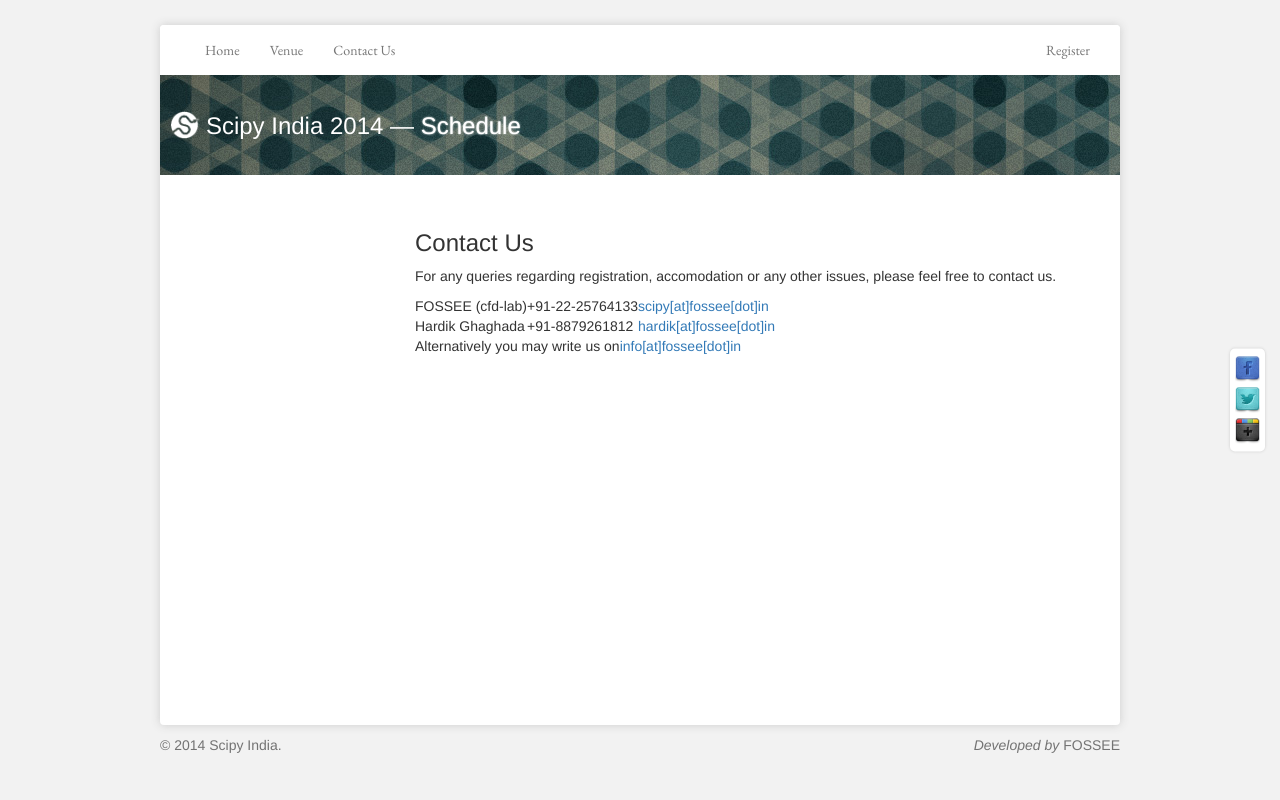
After one commit to FOSSEE/scipy2014, a Django app: template static/website/templates/contact.html in a window 1280 px wide. The commit adds this page. Run offline with Django 3.2, Linux system fonts and the light colour scheme; the template is opened without the code that fills it, so the values that code supplies are empty; parts of the project's set-up code (start-up, migrations or seed data) failed here and were passed over; some libraries are stand-ins or nearby versions.

Commit message:
added venue and contact pages

```diff
--- a/static/website/templates/base.html
+++ b/static/website/templates/base.html
@@ -3,7 +3,7 @@
 <html lang="en">
 <head>
     <meta charset="UTF-8">
-    <title>Scipy Conf</title>
+    <title>SciPy India 2014</title>
     <link rel="stylesheet" href="//maxcdn.bootstrapcdn.com/bootstrap/3.2.0/css/bootstrap.min.css">
     <link rel="stylesheet" href="{% static 'website/css/main.css'%}">
 </head>
@@ -27,13 +27,13 @@
                     <!-- Collect the nav links, forms, and other content for toggling -->
                     <div class="collapse navbar-collapse" id="bs-example-navbar-collapse-1">
                         <ul class="nav navbar-nav">
-                            <li><a href="#">Home</a></li>
-                            <li><a href="#">Call for papers</a></li>
+                            <li><a href="{% url 'website:home' %}">Home</a></li>
+                            <!--li><a href="#">Call for papers</a></li>
                             <li class="active"><a href="#">Schedule</a></li>
                             <li><a href="#">Invited Speakers</a></li>
-                            <li><a href="#">Sponsors</a></li>
-                            <li><a href="#">Venue</a></li>
-                            <li><a href="#">Contact Us</a></li>
+                            <li><a href="#">Sponsors</a></li-->
+                            <li><a href="{% url 'website:venue' %}">Venue</a></li>
+                            <li><a href="{% url 'website:contact' %}">Contact Us</a></li>
                         </ul>
                         <ul class="nav navbar-nav navbar-right">
                             <li><a href="#">Register</a></li>
--- /dev/null
+++ b/static/website/templates/contact.html
@@ -0,0 +1,43 @@
+{% extends 'website/templates/base.html' %}
+
+{% block sidebar %}
+{% endblock %}
+
+{% block content %}
+<h3>Contact Us</h3>
+<p>For any queries regarding registration, accomodation or any other issues, please feel free to contact us.</p>
+<table>
+    <tr>
+        <td>
+            FOSSEE (cfd-lab)
+        </td>
+        <td>
+            +91-22-25764133
+        </td>
+        <td>
+            <a href="mailto:scipy@fossee.in">scipy[at]fossee[dot]in</a>
+        </td>
+    </tr>
+    <tr>
+        <td>
+            Hardik Ghaghada
+        </td>
+        <td>
+            +91-8879261812
+        </td>
+        <td>
+            <a href="mailto:hardik@fossee.in">hardik[at]fossee[dot]in</a>
+        </td>
+    </tr>
+</table>
+<table>
+    <tr>
+        <td>
+            Alternatively you may write us on
+        </td>
+        <td>
+            <a href="mailto:info@fossee.in">info[at]fossee[dot]in</a>
+        </td>
+    </tr>
+</table>
+{% endblock %}
--- a/website/urls.py
+++ b/website/urls.py
@@ -3,4 +3,6 @@
 urlpatterns = patterns('',
     url(r'^$', 'website.views.home', name='home'),
     url(r'^page/$', 'website.views.page', name='page'),
+    url(r'^venue/$', 'website.views.venue', name='venue'),
+    url(r'^contact/$', 'website.views.contact', name='contact'),
 )
--- a/website/views.py
+++ b/website/views.py
@@ -8,3 +8,9 @@
 
 def page(request):
     return render(request, 'website/templates/page.html')
+
+def venue(request):
+    return render(request, 'website/templates/venue.html')
+
+def contact(request):
+    return render(request, 'website/templates/contact.html')
```
Also changed, not shown: static/website/templates/home.html (+8 -7 lines), static/website/templates/venue.html (added, +11 -0 lines).
